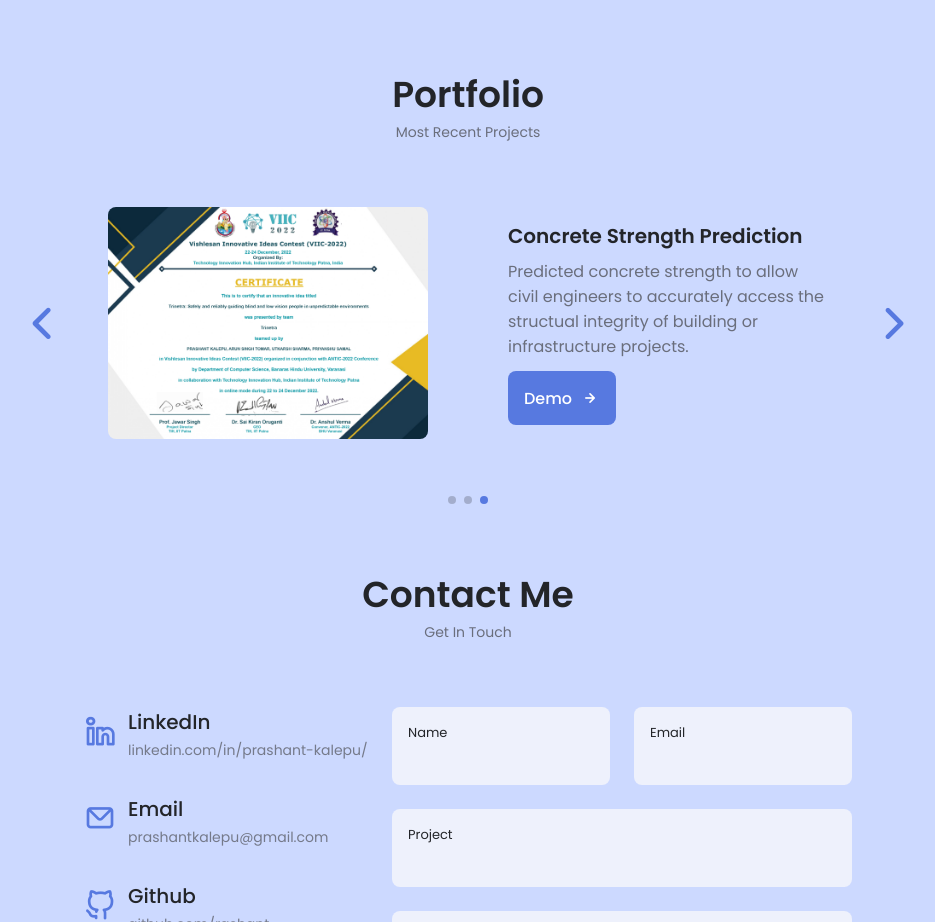
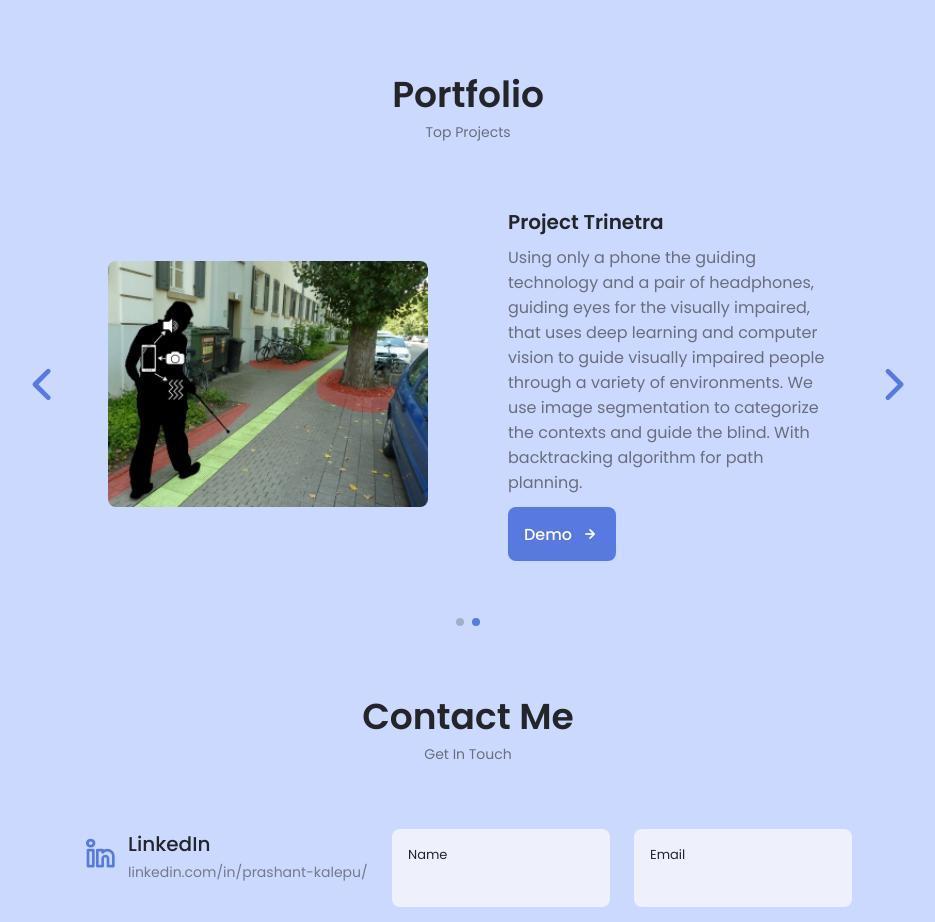
Before and after one commit to rashant/prashant.github.io, a plain HTML site: page index.html in a window 1280 px wide. Shown: the part 1420-2342 px from the top of the page, without its empty margins (172-1107 px from the left). Drawn offline with nearby package versions, Linux system fonts and the light colour scheme.

Commit message:
initial commit

```diff
--- a/index.html
+++ b/index.html
@@ -180,18 +180,18 @@
         <!--==================== PORTFOLIO ====================-->
         <section class="portfolio section" id="portfolio">
             <h2 class="section__title">Portfolio</h2>
-            <span class="section__subtitle">Most Recent Projects</span>
+            <span class="section__subtitle">Top Projects</span>
 
             <div data-aos="fade-right" class="portfolio__container container swiper-container">
                 <div class="swiper-wrapper">
                     <!--==================== PORTFOLIO 1 ====================-->
                     <div class="portfolio__content grid swiper-slide">
-                        <img src="assets/images/c1.jpg" alt="" class="portfolio__img">
+                        <img src="assets/images/p1.jpg" alt="" class="portfolio__img">
 
                         <div class="portfolio__data">
-                            <h3 class="portfolio__title">Airline Satsifaction Prediction</h3>
-                            <p class="portfolio__description">Predicted airline satisfaction to improve satisfaction and understand and address passenger needs.</p>
-                            <a href="https://github.com/RickTenbult/Airline-Satisfaction-Prediction" class="button button--flex button--small portfolio_-button">
+                            <h3 class="portfolio__title">Real Time Crime Detection</h3>
+                            <p class="portfolio__description">The proposed approach extracts frame-level characteristics using convolution layers and long short-term memory to capture the long-term relationships of activities in surveillance videos.</p>
+                            <a href="https://github.com/rashant/Real-time-crime-detection" class="button button--flex button--small portfolio_-button">
                                 Demo
                                 <i class="uil uil-arrow-right button__icon"></i>
                             </a>
@@ -199,30 +199,18 @@
                     </div>
                     <!--==================== PORTFOLIO 2 ====================-->
                     <div class="portfolio__content grid swiper-slide">
-                        <img src="assets/images/c1.jpg" alt="" class="portfolio__img">
+                        <img src="assets/images/p2.jpg" alt="" class="portfolio__img">
 
                         <div class="portfolio__data">
-                            <h3 class="portfolio__title">Hotel Reservation Prediction</h3>
-                            <p class="portfolio__description">Predicted customer cancellations to improve satisfaction, optimize hotel operations, and enhance revenue management.</p>
-                            <a href="https://github.com/RickTenbult/Hotel-Reservation-Prediction" class="button button--flex button--small portfolio_-button">
+                            <h3 class="portfolio__title">Project Trinetra</h3>
+                            <p class="portfolio__description">Using only a phone the guiding technology and a pair of headphones, guiding eyes for the visually impaired, that uses deep learning and computer vision to guide visually impaired people through a variety of environments. We use image segmentation to categorize the contexts and guide the blind. With backtracking algorithm for path planning.</p>
+                            <a href="https://github.com/rashant/Blind-People-obstacle-avoidance-navigation-system-" class="button button--flex button--small portfolio_-button">
                                 Demo
                                 <i class="uil uil-arrow-right button__icon"></i>
                             </a>
                         </div>
                     </div>
-                    <!--==================== PORTFOLIO 3 ====================-->
-                    <div class="portfolio__content grid swiper-slide">
-                        <img src="assets/images/c1.jpg" alt="" class="portfolio__img">
 
-                        <div class="portfolio__data">
-                            <h3 class="portfolio__title">Concrete Strength Prediction</h3>
-                            <p class="portfolio__description">Predicted concrete strength to allow civil engineers to accurately access the structual integrity of building or infrastructure projects.</p>
-                            <a href="https://github.com/RickTenbult/Concrete-Strength-Prediction" class="button button--flex button--small portfolio_-button">
-                                Demo
-                                <i class="uil uil-arrow-right button__icon"></i>
-                            </a>
-                        </div>
-                    </div>
                 </div>
                 <div class="swiper-button-next">
                     <i class="uil uil-angle-right-b swiper-portfolio-icon"></i>
```
Also changed, not shown: assets/images/p1.jpg (added), assets/images/p2.jpg (added).
